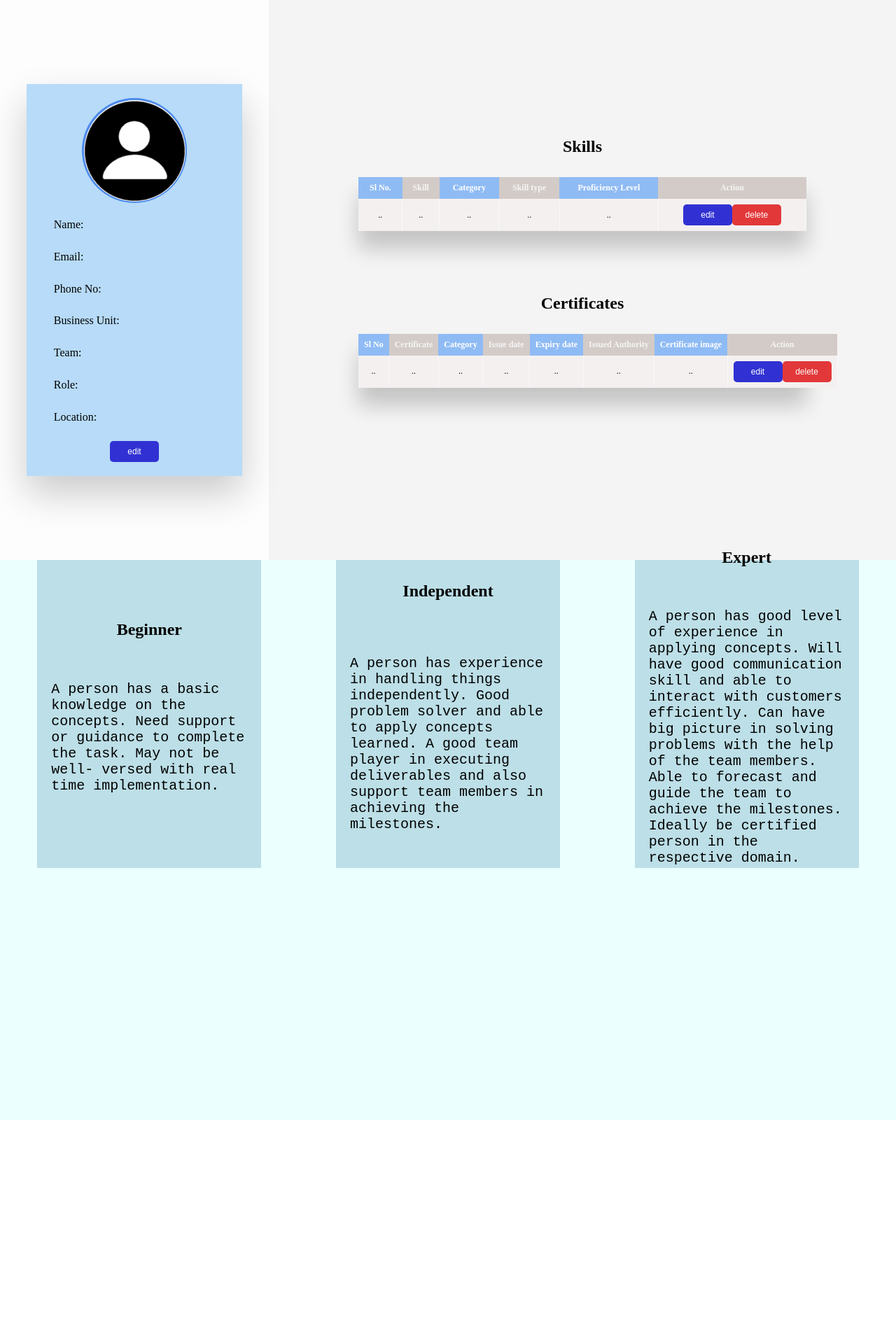
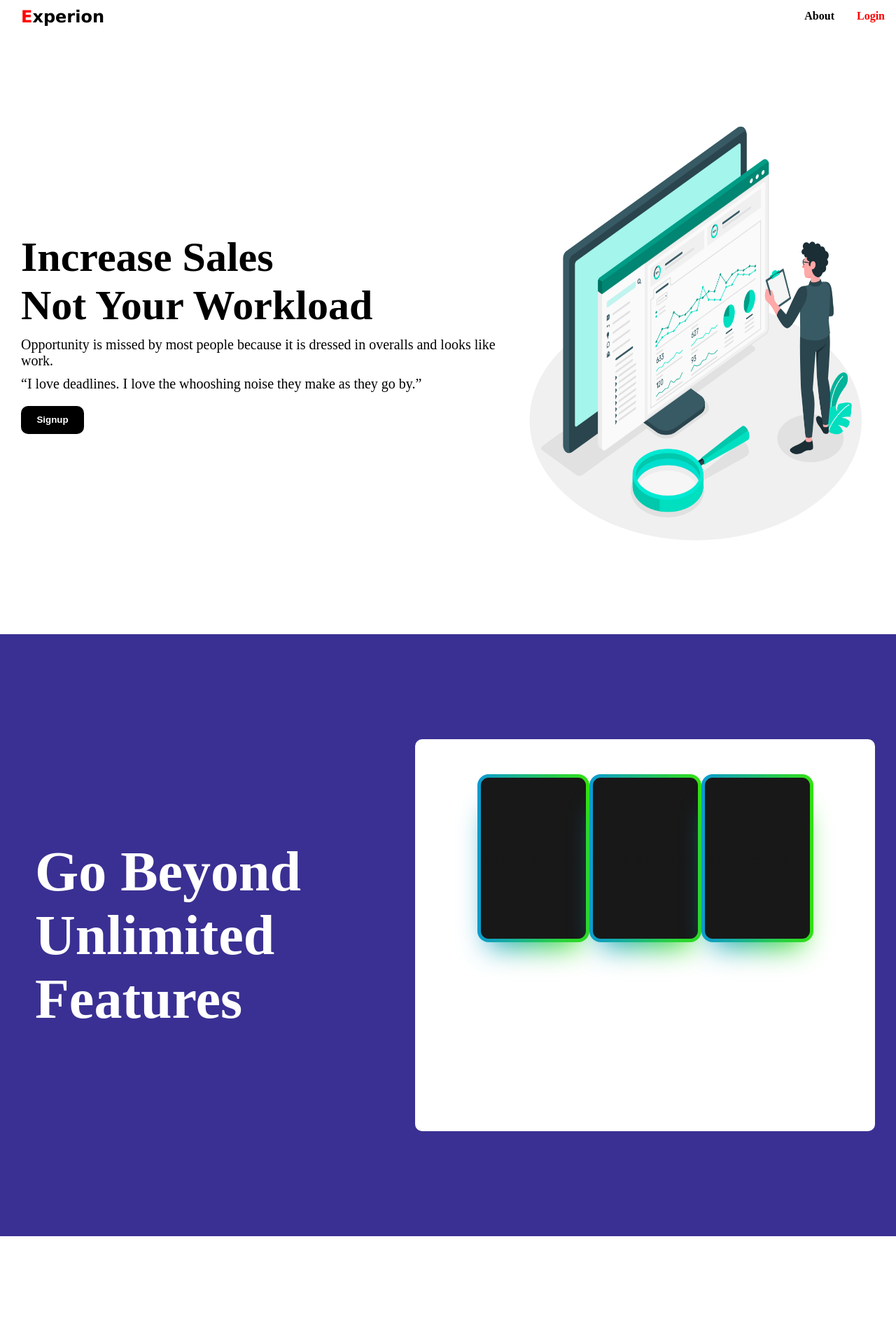
Before and after one commit to mishelshaji/EXP-G5-SkillMatrix, a React (Create React App) app in the folder client/skillmatrix/: page / in a window 1280 px wide. Shown: the top 1920 px of the page at 70% size. Before the commit the page ends 1600 px from the top, so only its background shows below. Built offline with nearby package versions, Linux system fonts and the light colour scheme.

Commit message:
Abhay-Landing page

```diff
--- a/client/skillmatrix/src/App.js
+++ b/client/skillmatrix/src/App.js
@@ -1,9 +1,15 @@
 import React from "react";
-import Home from './pages/user/UserHome.js'
+// import Home from './pages/user/UserHome.js'
+import Navbar from './components/navbar/Navbar.js'
+import LandingPage from "./pages/common/landingpage/LandingPage.js";
 
 function App() {
   return (
-     <Home/>
+    //  <Home/>
+    <div>
+      <Navbar />
+      <LandingPage />
+    </div>
   );
 }
 
--- /dev/null
+++ b/client/skillmatrix/src/components/navbar/Navbar.css
@@ -0,0 +1,42 @@
+*{
+  margin: 0px;
+}
+span
+{
+  color: red;
+}
+ul {
+    list-style-type: none;
+    margin: 0;
+    padding: 0;
+    overflow: hidden;
+    background-color:white;
+  }
+
+  li {
+    float: right;
+  }
+
+  li a {
+    display: block;
+    color:black;
+    text-align: center;
+    padding: 14px 16px;
+    text-decoration: none;
+    font-weight: bold;
+  }
+ h2
+ {
+   position: absolute;
+   margin-top: 10px;
+   color: black;
+   margin-left: 30px;
+   font-weight:bolder;
+   font-family:Verdana, Geneva, Tahoma, sans-serif;
+ }
+ .main .login-btn
+ {
+    color: red;
+    font-weight: bold;
+
+ }
--- /dev/null
+++ b/client/skillmatrix/src/components/navbar/Navbar.js
@@ -0,0 +1,15 @@
+import React from 'react';
+import '../navbar/Navbar.css'
+function Navbar() {
+    return (
+        <div className="main">
+
+            <ul>
+                <h2 className='logo'><span>E</span>xperion</h2>
+                <li><a className="login-btn" href="#home">Login</a></li>
+                <li><a href="#about">About</a></li>
+            </ul>
+        </div>
+    )
+}
+export default Navbar;
--- /dev/null
+++ b/client/skillmatrix/src/pages/common/landingpage/LandingPage.css
@@ -0,0 +1,135 @@
+img{
+    width: 40vw;
+    height: 80vh;
+}
+
+.heading {
+    font-size: 60px;
+}
+
+.section {
+    height: 100vh;
+    display: flex;
+    align-items: center;
+    justify-content: space-around;
+    padding: 30px;
+    background-color: white;
+}
+
+.first-para {
+    font-size: 20px;
+    margin-top: 10px;
+}
+
+p {
+    margin-top: 10px;
+}
+
+.signup-btn {
+    width: 90px;
+    height: 40px;
+    background-color: black;
+    color: white;
+    margin-top: 20px;
+    border: none;
+    border-radius: 10px;
+    font-weight: bold;
+}
+
+.second-section {
+    background-color: #3A3093;
+    color: white;
+}
+
+.blue-div {
+    background-color: white;
+    width: 100vw;
+    height: 70vh;
+    border-radius: 10px;
+    display: flex;
+    justify-content: space-around;
+}
+
+.features-heading {
+    font-size: 80px;
+    margin-left: 20px;
+    font-family: 'Times New Roman', Times, serif;
+}
+
+.card {
+    --background: linear-gradient(to left, #32e30f 0%, #0c9ad2 100%);
+    width: 150px;
+    height: 230px;
+    padding: 5px;
+    border-radius: 1rem;
+    overflow: visible;
+    background: #f7ba2b;
+    background: var(--background);
+    position: relative;
+    z-index: 1;
+}
+
+.card::after {
+    position: absolute;
+    content: "";
+    top: 30px;
+    left: 0;
+    right: 0;
+    z-index: -1;
+    height: 100%;
+    width: 100%;
+    transform: scale(0.8);
+    filter: blur(25px);
+    background: #f7ba2b;
+    background: var(--background);
+    transition: opacity .5s;
+}
+
+.card-info {
+    --color: #181818;
+    background: var(--color);
+    color: var(--color);
+    display: flex;
+    justify-content: center;
+    align-items: center;
+    width: 100%;
+    height: 100%;
+    overflow: visible;
+    border-radius: .7rem;
+}
+
+.card .title {
+    font-weight: bolder;
+    letter-spacing: .1em;
+}
+
+/*Hover*/
+.card:hover::after {
+    opacity: 0;
+}
+
+.card:hover .card-info {
+    color: white;
+    transition: color 1s;
+}
+
+.card-div {
+    margin-top: 50px;
+    display: flex;
+}
+.about-content
+{
+    display: flex;
+
+}
+.about-text
+{
+    margin-top: 10vh;
+    margin-left: 20px;
+}
+.empower-img
+{
+    width: 45vw;
+    height:60vh;
+    border-radius: 10px;
+}
--- /dev/null
+++ b/client/skillmatrix/src/pages/common/landingpage/LandingPage.js
@@ -0,0 +1,69 @@
+import React from "react"
+import '../landingpage/LandingPage.css'
+import greenoffice from '../../../images/greenoffice.jpg'
+import office from '../../../images/office.jpg'
+function LandingPage() {
+    return (
+        <div>
+            <div className="landing-page">
+                <div className="section">
+                    <div className="first-content">
+                        <h1 className='heading'>Increase Sales <br />Not Your Workload</h1>
+                        <p className='first-para'>
+                            Opportunity is missed by most people because
+                            it is dressed in overalls and looks like work.
+                            <br />
+                        </p>
+                        <p className="first-para">  “I love deadlines. I love the whooshing
+                            noise they make as they go by.”
+                        </p>
+                        <button className='signup-btn'>Signup</button>
+                    </div>
+                    <div className='img-div'>
+                        <img src={greenoffice} alt="image" />
+                    </div>
+                </div>
+                <div className="section second-section">
+                    <h1 className="features-heading">Go Beyond Unlimited Features </h1>
+                    <div className="blue-div">
+                        <div className="card-div">
+                            <div class="card">
+                                <div class="card-info">
+                                    <p class="title">SKILL REVIEW</p>
+                                </div>
+                            </div>
+                            <div class="card">
+                                <div class="card-info">
+                                    <p class="title">USER REPORTS</p>
+                                </div>
+                            </div>
+                            <div class="card">
+                                <div class="card-info">
+                                    <p class="title">SKILL CHARTS</p>
+                                </div>
+                            </div>
+                        </div>
+                    </div>
+                </div>
+                <div className="section third-section">
+                    <div className='about-content'>
+                        <div>
+                            <img src={office} className='empower-img' />
+                        </div>
+                        <div className="about-text">
+                            <h1 className='aboutus-heading'>About Us</h1>
+                            <p>If your company has large teams and an unclear or complicated hierarchy, you need to build a skills matrix.
+                                Skill matrices are simple and effective tools that help you fill gaps in teams or
+                                track skill levels throughout your company or in a single department.  </p>
+                            <p> A skills matrix empowers your HR and learning and development team by offering a simple framework to improve productivity
+                                and resource allocation within the company. The data from the matrix can help guide decisions related to hiring, promotions,
+                                and talent development like upskilling and reskilling</p>
+                        </div>
+                    </div>
+                </div>
+            </div>
+        </div>
+    )
+}
+
+export default LandingPage;
```
Also changed, not shown: client/skillmatrix/src/images/greenoffice.jpg (added), client/skillmatrix/src/images/office.jpg (added).
